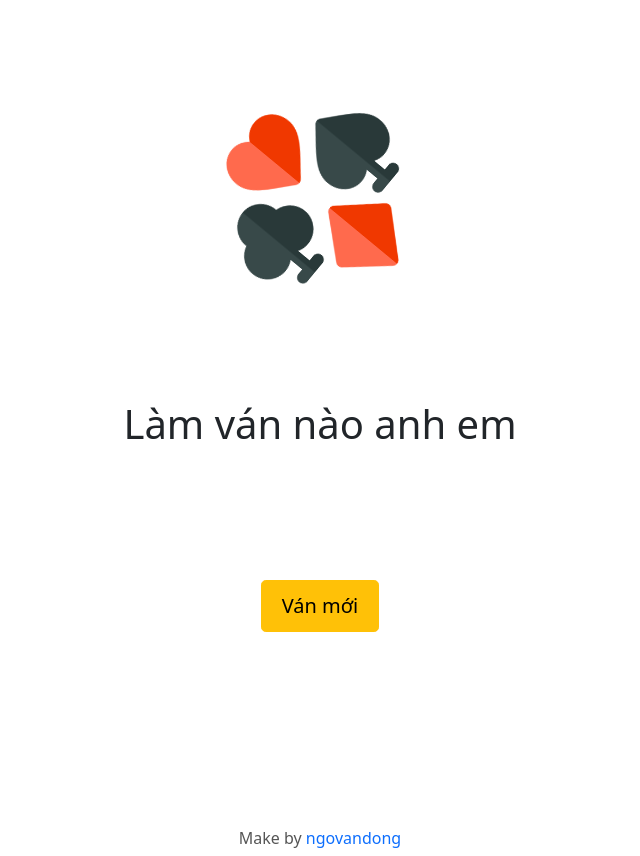
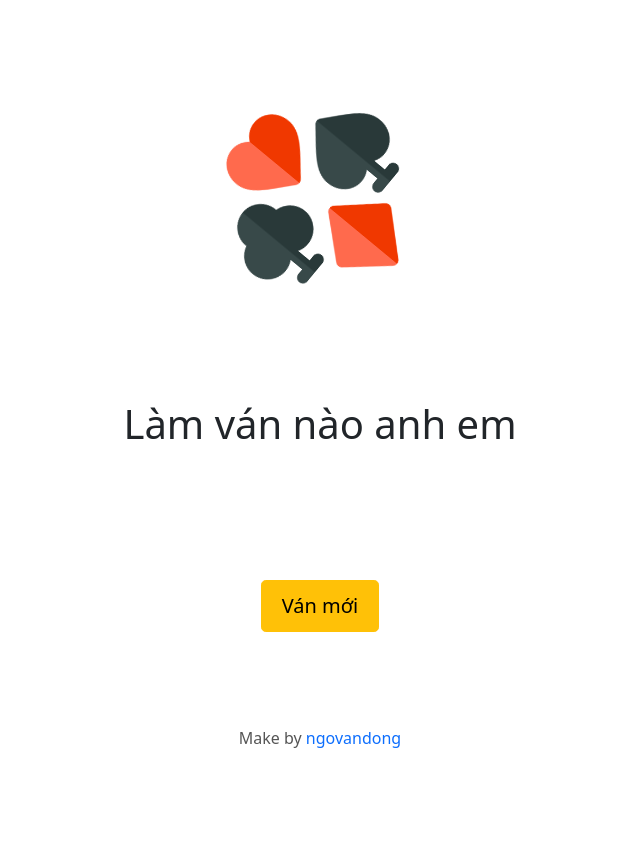
Before and after one commit to ngovandong/BigTwoGameCalculator, a React (Create React App) app: page / in a window 1280 px wide. Shown: the whole page, without its empty margins (320-960 px from the left). Built offline with nearby package versions, Linux system fonts and the light colour scheme.

Commit message:
add comfirm

```diff
--- a/src/pages/Home/Home.css
+++ b/src/pages/Home/Home.css
@@ -5,7 +5,7 @@
 
 footer{
   position: relative;
-  bottom: 0;
+  bottom: 100px;
   height: 100px;
   padding-top:70px;
 }
--- a/src/pages/Play/Play.js
+++ b/src/pages/Play/Play.js
@@ -49,8 +49,11 @@ function Play(props) {
   };
 
   const finish = () => {
-    setHide(false);
-    setDone(true);
+    const answer = window.confirm("Kết thúc sớm cho bớt đau khổ?");
+    if (answer) {
+      setHide(false);
+      setDone(true);
+    }
   };
 
   const newGame = () => {
```
